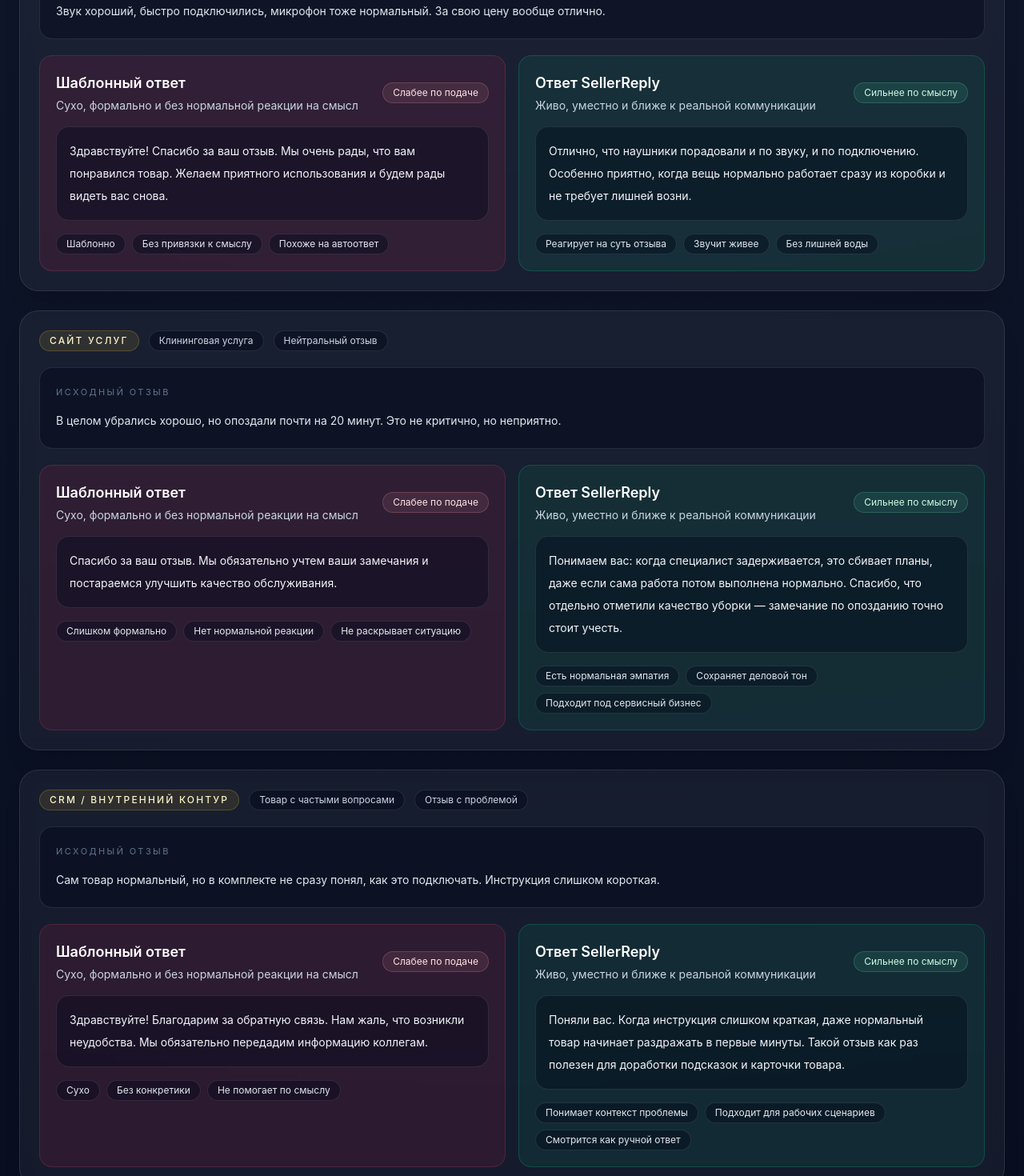
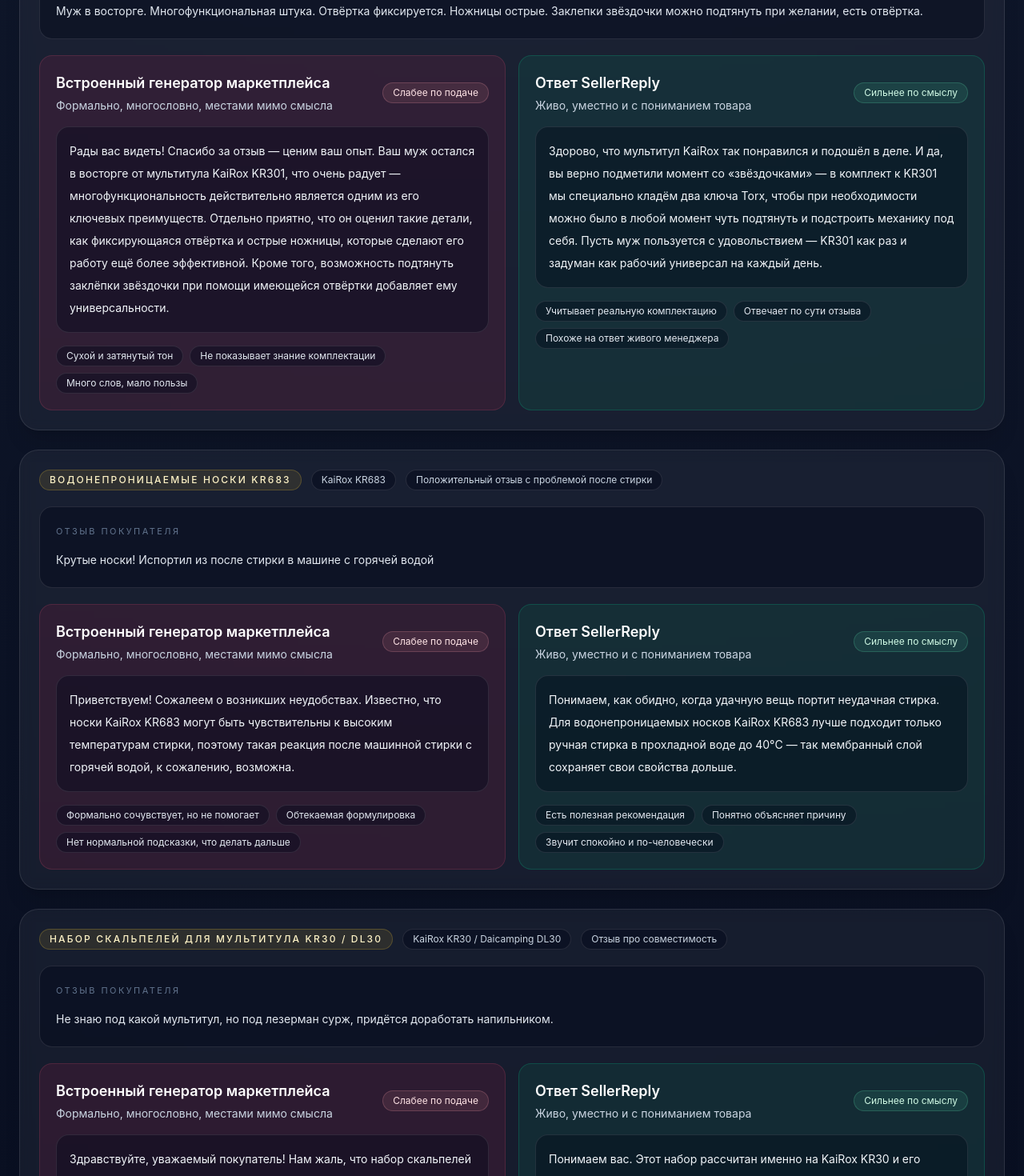
Before and after one commit to Kelevra99/ozon_rewiew_frontend, a Next.js app: page / in a window 1280 px wide. Shown: the part 2480-3950 px from the top of the page at 80% size. Built offline with nearby package versions, Linux system fonts and the light colour scheme; no server answers.

Commit message:
Restore original KaiRox comparison examples

```diff
--- a/src/app/page.tsx
+++ b/src/app/page.tsx
@@ -95,80 +95,81 @@
 
 type ComparisonExample = {
   title: string;
-  object: string;
+  product: string;
   scenario: string;
   review: string;
-  templateReply: string;
-  serviceReply: string;
-  templateWeaknesses: string[];
-  serviceStrengths: string[];
+  marketplaceReply: string;
+  fineroxReply: string;
+  marketplaceWeaknesses: string[];
+  fineroxStrengths: string[];
 };
 
 const comparisonExamples: ComparisonExample[] = [
   {
-    title: 'Интернет-магазин электроники',
-    object: 'Беспроводные наушники',
+    title: 'Мультитул KR301',
+    product: 'KaiRox KR301',
     scenario: 'Положительный отзыв',
     review:
-      'Звук хороший, быстро подключились, микрофон тоже нормальный. За свою цену вообще отлично.',
-    templateReply:
-      'Здравствуйте! Спасибо за ваш отзыв. Мы очень рады, что вам понравился товар. Желаем приятного использования и будем рады видеть вас снова.',
-    serviceReply:
-      'Отлично, что наушники порадовали и по звуку, и по подключению. Особенно приятно, когда вещь нормально работает сразу из коробки и не требует лишней возни.',
-    templateWeaknesses: [
-      'Шаблонно',
-      'Без привязки к смыслу',
-      'Похоже на автоответ',
+      'Муж в восторге. Многофункциональная штука. Отвёртка фиксируется. Ножницы острые. Заклепки звёздочки можно подтянуть при желании, есть отвёртка.',
+    marketplaceReply:
+      'Рады вас видеть! Спасибо за отзыв — ценим ваш опыт. Ваш муж остался в восторге от мультитула KaiRox KR301, что очень радует — многофункциональность действительно является одним из его ключевых преимуществ. Отдельно приятно, что он оценил такие детали, как фиксирующаяся отвёртка и острые ножницы, которые сделают его работу ещё более эффективной. Кроме того, возможность подтянуть заклёпки звёздочки при помощи имеющейся отвёртки добавляет ему универсальности.',
+    fineroxReply:
+      'Здорово, что мультитул KaiRox так понравился и подошёл в деле. И да, вы верно подметили момент со «звёздочками» — в комплект к KR301 мы специально кладём два ключа Torx, чтобы при необходимости можно было в любой момент чуть подтянуть и подстроить механику под себя. Пусть муж пользуется с удовольствием — KR301 как раз и задуман как рабочий универсал на каждый день.',
+    marketplaceWeaknesses: [
+      'Сухой и затянутый тон',
+      'Не показывает знание комплектации',
+      'Много слов, мало пользы',
     ],
-    serviceStrengths: [
-      'Реагирует на суть отзыва',
-      'Звучит живее',
-      'Без лишней воды',
+    fineroxStrengths: [
+      'Учитывает реальную комплектацию',
+      'Отвечает по сути отзыва',
+      'Похоже на ответ живого менеджера',
     ],
   },
   {
-    title: 'Сайт услуг',
-    object: 'Клининговая услуга',
-    scenario: 'Нейтральный отзыв',
+    title: 'Водонепроницаемые носки KR683',
+    product: 'KaiRox KR683',
+    scenario: 'Положительный отзыв с проблемой после стирки',
     review:
-      'В целом убрались хорошо, но опоздали почти на 20 минут. Это не критично, но неприятно.',
-    templateReply:
-      'Спасибо за ваш отзыв. Мы обязательно учтем ваши замечания и постараемся улучшить качество обслуживания.',
-    serviceReply:
-      'Понимаем вас: когда специалист задерживается, это сбивает планы, даже если сама работа потом выполнена нормально. Спасибо, что отдельно отметили качество уборки — замечание по опозданию точно стоит учесть.',
-    templateWeaknesses: [
-      'Слишком формально',
-      'Нет нормальной реакции',
-      'Не раскрывает ситуацию',
+      'Крутые носки! Испортил из после стирки в машине с горячей водой',
+    marketplaceReply:
+      'Приветствуем! Сожалеем о возникших неудобствах. Известно, что носки KaiRox KR683 могут быть чувствительны к высоким температурам стирки, поэтому такая реакция после машинной стирки с горячей водой, к сожалению, возможна.',
+    fineroxReply:
+      'Понимаем, как обидно, когда удачную вещь портит неудачная стирка. Для водонепроницаемых носков KaiRox KR683 лучше подходит только ручная стирка в прохладной воде до 40°C — так мембранный слой сохраняет свои свойства дольше.',
+    marketplaceWeaknesses: [
+      'Формально сочувствует, но не помогает',
+      'Обтекаемая формулировка',
+      'Нет нормальной подсказки, что делать дальше',
     ],
-    serviceStrengths: [
-      'Есть нормальная эмпатия',
-      'Сохраняет деловой тон',
-      'Подходит под сервисный бизнес',
+    fineroxStrengths: [
+      'Есть полезная рекомендация',
+      'Понятно объясняет причину',
+      'Звучит спокойно и по-человечески',
     ],
   },
   {
-    title: 'CRM / внутренний контур',
-    object: 'Товар с частыми вопросами',
-    scenario: 'Отзыв с проблемой',
+    title: 'Набор скальпелей для мультитула KR30 / DL30',
+    product: 'KaiRox KR30 / Daicamping DL30',
+    scenario: 'Отзыв про совместимость',
     review:
-      'Сам товар нормальный, но в комплекте не сразу понял, как это подключать. Инструкция слишком короткая.',
-    templateReply:
-      'Здравствуйте! Благодарим за обратную связь. Нам жаль, что возникли неудобства. Мы обязательно передадим информацию коллегам.',
-    serviceReply:
-      'Поняли вас. Когда инструкция слишком краткая, даже нормальный товар начинает раздражать в первые минуты. Такой отзыв как раз полезен для доработки подсказок и карточки товара.',
-    templateWeaknesses: [
-      'Сухо',
-      'Без конкретики',
-      'Не помогает по смыслу',
+      'Не знаю под какой мультитул, но под лезерман сурж, придётся доработать напильником.',
+    marketplaceReply:
+      'Здравствуйте, уважаемый покупатель! Нам жаль, что набор скальпелей для мультитула KAIROX KR30 / DAICAMPING DL30 требует доработки под ваш инструмент. Интересно, что он подходит к лезерман сурж, хотя и потребуется корректировка при помощи напильника. Спасибо за отзыв!',
+    fineroxReply:
+      'Понимаем вас. Этот набор рассчитан именно на KaiRox KR30 и его крепление под T-образные хвостовики, поэтому с другими мультитулами, включая Leatherman Surge, посадка может отличаться.',
+    marketplaceWeaknesses: [
+      'Странный и неестественный тон',
+      'Фактически оправдывает доработку напильником',
+      'Не объясняет реальную совместимость',
     ],
-    serviceStrengths: [
-      'Понимает контекст проблемы',
-      'Подходит для рабочих сценариев',
-      'Смотрится как ручной ответ',
+    fineroxStrengths: [
+      'Не обещает лишнего',
+      'Чётко объясняет ограничение товара',
+      'Корректно закрывает спорную ситуацию',
     ],
   },
 ];
+
 
 const faq = [
   {
@@ -181,7 +182,7 @@
   },
   {
     q: 'Нужно ли давать полный доступ к системе?',
-    a: 'Нет. Для ручной работы доступы не нужны. Для интеграции по API нужен только тот доступ, который относится к передаче отзывов и обработке ответов в рамках вашего сценария.',
+    a: 'Нет. Доступ к вашей системе нам не нужен. Для работы с SellerReply мы выдаём вам API-ключ, по которому вы сами отправляете данные на обработку. Если подключение идёт к внешним сервисам, которые сами выдают API-доступ к отзывам, тогда используется только тот доступ, который нужен для получения этих отзывов, например с маркетплейса.',
   },
   {
     q: 'Сколько стоит генерация?',
@@ -427,12 +428,13 @@
           <div className="rounded-3xl border border-white/10 bg-white/5 p-6 shadow-xl shadow-black/10 backdrop-blur">
             <div>
               <h2 className="text-3xl font-semibold text-white">
-                Сравнение на реальных примерах
+                Сравнение на реальных отзывах
               </h2>
               <p className="mt-3 text-base leading-7 text-slate-300">
-                Ниже показана разница между шаблонным ответом и ответом,
-                сформированным через SellerReply с учётом смысла текста,
-                логики обработки и нормального живого тона.
+                Ниже не абстрактные обещания, а реальные примеры. Один и тот же
+                отзыв: слева — встроенный генератор маркетплейса, справа —
+                ответ SellerReply с учётом смысла отзыва, особенностей товара и
+                нормального человеческого тона.
               </p>
             </div>
           </div>
@@ -557,7 +559,7 @@
           {item.title}
         </span>
         <span className="rounded-full border border-white/10 bg-slate-950/40 px-3 py-1 text-xs text-slate-300">
-          {item.object}
+          {item.product}
         </span>
         <span className="rounded-full border border-white/10 bg-slate-950/40 px-3 py-1 text-xs text-slate-300">
           {item.scenario}
@@ -566,25 +568,25 @@
 
       <div className="mt-5 rounded-2xl border border-white/10 bg-slate-950/40 p-5">
         <div className="text-[11px] uppercase tracking-[0.22em] leading-5 text-slate-500">
-          Исходный отзыв
+          Отзыв покупателя
         </div>
         <p className="mt-3 text-sm leading-7 text-slate-200">{item.review}</p>
       </div>
 
       <div className="mt-5 grid gap-4 xl:grid-cols-2">
         <ResponseCard
-          tone="template"
-          title="Шаблонный ответ"
-          subtitle="Сухо, формально и без нормальной реакции на смысл"
-          text={item.templateReply}
-          bullets={item.templateWeaknesses}
+          tone="marketplace"
+          title="Встроенный генератор маркетплейса"
+          subtitle="Формально, многословно, местами мимо смысла"
+          text={item.marketplaceReply}
+          bullets={item.marketplaceWeaknesses}
         />
         <ResponseCard
-          tone="service"
+          tone="finerox"
           title="Ответ SellerReply"
-          subtitle="Живо, уместно и ближе к реальной коммуникации"
-          text={item.serviceReply}
-          bullets={item.serviceStrengths}
+          subtitle="Живо, уместно и с пониманием товара"
+          text={item.fineroxReply}
+          bullets={item.fineroxStrengths}
         />
       </div>
     </div>
@@ -598,19 +600,19 @@
   text,
   bullets,
 }: {
-  tone: 'template' | 'service';
+  tone: 'marketplace' | 'finerox';
   title: string;
   subtitle: string;
   text: string;
   bullets: string[];
 }) {
   const cardClass =
-    tone === 'service'
+    tone === 'finerox'
       ? 'border-emerald-400/20 bg-emerald-500/10'
       : 'border-rose-400/15 bg-rose-500/10';
 
   const badgeClass =
-    tone === 'service'
+    tone === 'finerox'
       ? 'border-emerald-300/20 bg-emerald-300/10 text-emerald-100'
       : 'border-rose-300/20 bg-rose-300/10 text-rose-100';
 
@@ -622,7 +624,7 @@
           <div className="mt-1 text-sm text-slate-300">{subtitle}</div>
         </div>
         <div className={`rounded-full border px-3 py-1 text-xs ${badgeClass}`}>
-          {tone === 'service' ? 'Сильнее по смыслу' : 'Слабее по подаче'}
+          {tone === 'finerox' ? 'Сильнее по смыслу' : 'Слабее по подаче'}
         </div>
       </div>
 
@@ -644,6 +646,7 @@
   );
 }
 
+
 function PersonaCard({
   title,
   children,
```
